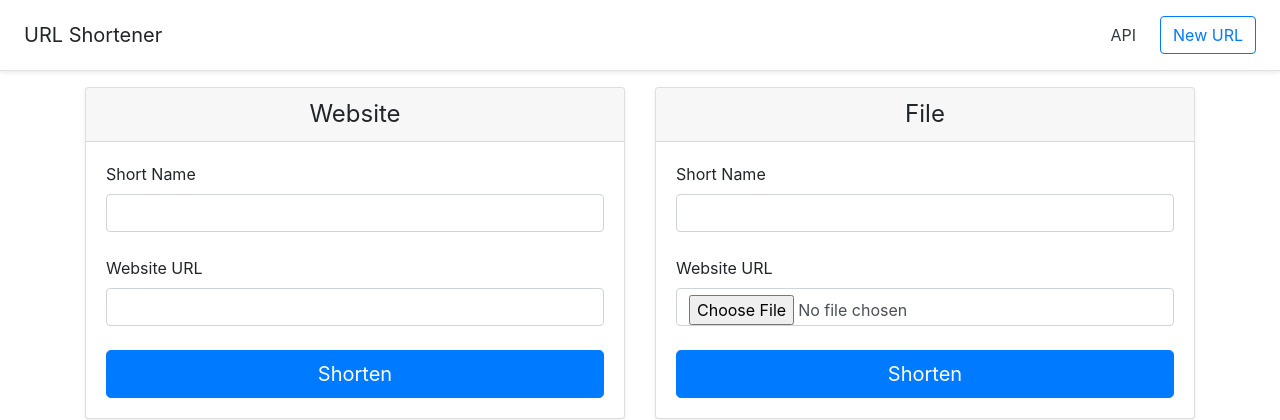
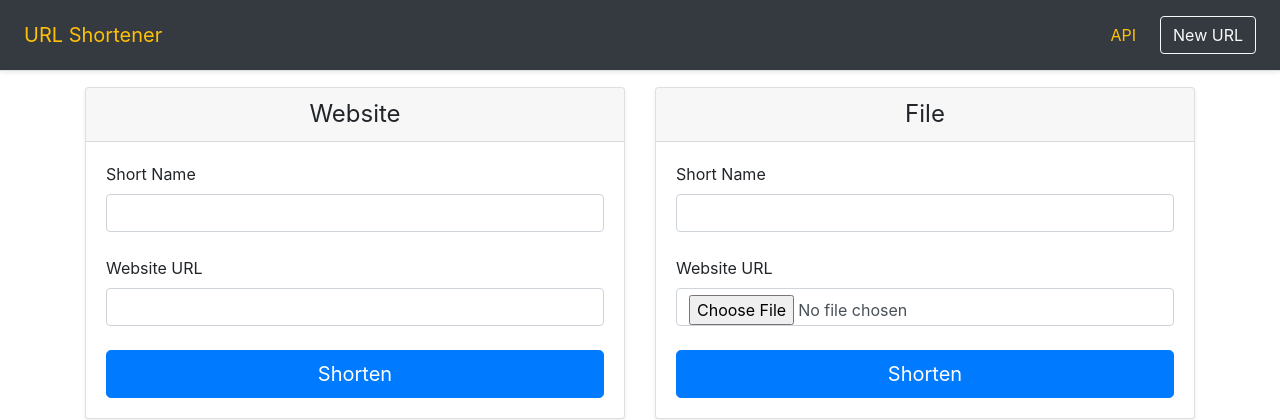
Before and after one commit to sleepyrooster/kuralabs_deployment_5, a Flask app: page / in a window 1280 px wide. Shown: the top 420 px of the page. Run offline with Flask 2, Linux system fonts and the light colour scheme; some libraries are stand-ins or nearby versions.

Commit message:
Update base.html

```diff
--- a/templates/base.html
+++ b/templates/base.html
@@ -10,16 +10,17 @@
   <link rel="stylesheet" href="{{ url_for('static', filename='bootstrap.min.css') }}">
 
   <title>{% block title %}{% endblock %}</title>
+
 </head>
 
 <body>
 
-  <div class="d-flex flex-column flex-md-row align-items-center p-3 px-md-4 mb-3 bg-white border-bottom shadow-sm">
-    <h5 class="my-0 mr-md-auto font-weight-normal">URL Shortener</h5>
+  <div class="d-flex flex-column flex-md-row align-items-center p-3 px-md-4 mb-3 bg-dark border-bottom shadow-sm">
+    <h5 class="my-0 mr-md-auto font-weight-normal text-warning">URL Shortener</h5>
     <nav class="my-2 my-md-0 mr-md-3">
-      <a class="p-2 text-dark" href="{{ url_for('session_api') }}">API</a>
+      <a class="p-2 text-warning" href="{{ url_for('session_api') }}">API</a>
     </nav>
-    <a class="btn btn-outline-primary" href="{{ url_for('home') }}">New URL</a>
+    <a class="btn btn-outline-light" href="{{ url_for('home') }}">New URL</a>
   </div>
 
 
```
